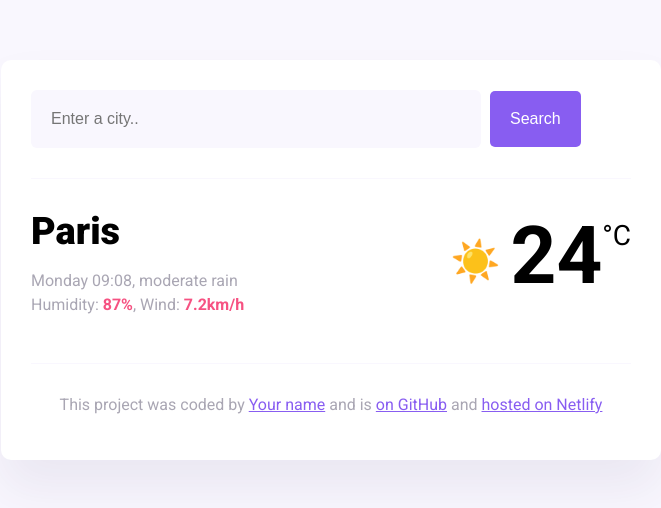
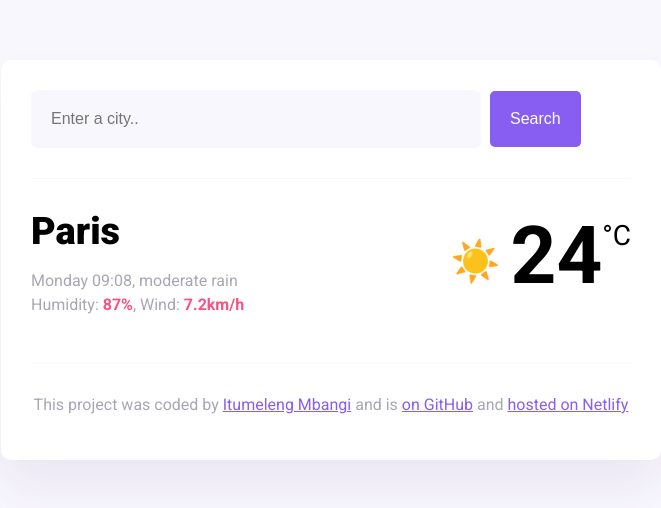
Before and after one commit to Itumeleng1307/github-hosting-project, a website built with Parcel: page index.html in a window 1280 px wide. Shown: the whole page, without its empty margins (309-970 px from the left). Built offline with nearby package versions, Linux system fonts and the light colour scheme.

Commit message:
Updated name and added GitHub profile link

```diff
--- a/index.html
+++ b/index.html
@@ -47,7 +47,7 @@
       <footer>
         <p>
           This project was coded by
-          <a href="#" target="_blank">Your name</a> and is
+          <a href="https://github.com/Itumeleng1307" target="_blank">Itumeleng Mbangi</a> and is
           <a href="https://github.com/Itumeleng1307/github-hosting-project" target="_blank"> on GitHub</a> and
           <a href="https://warm-lollipop-f54e5e.netlify.app/" target="_blank">hosted on Netlify</a>
         </p>
```
